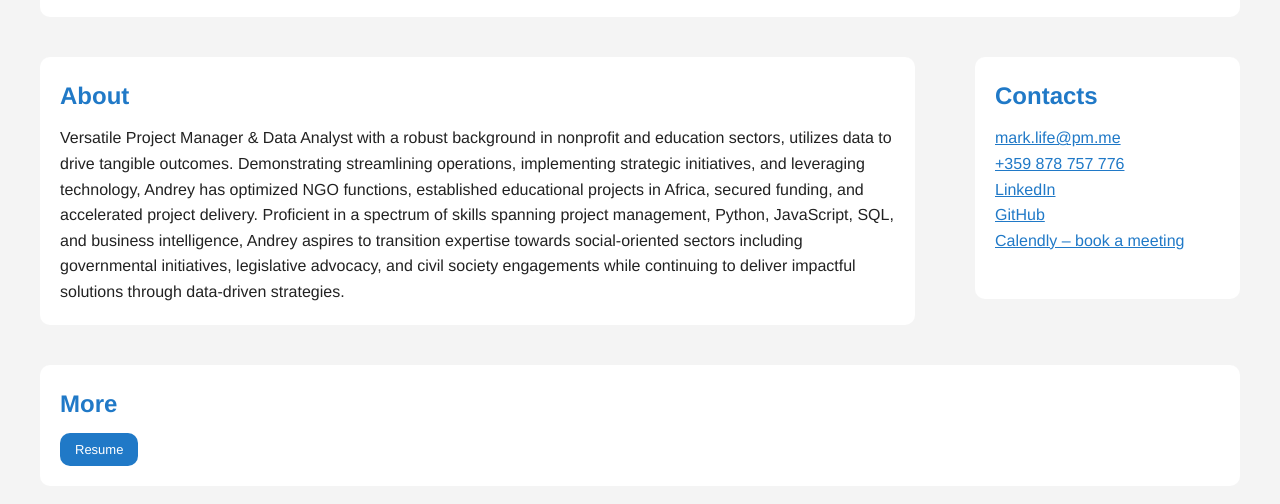
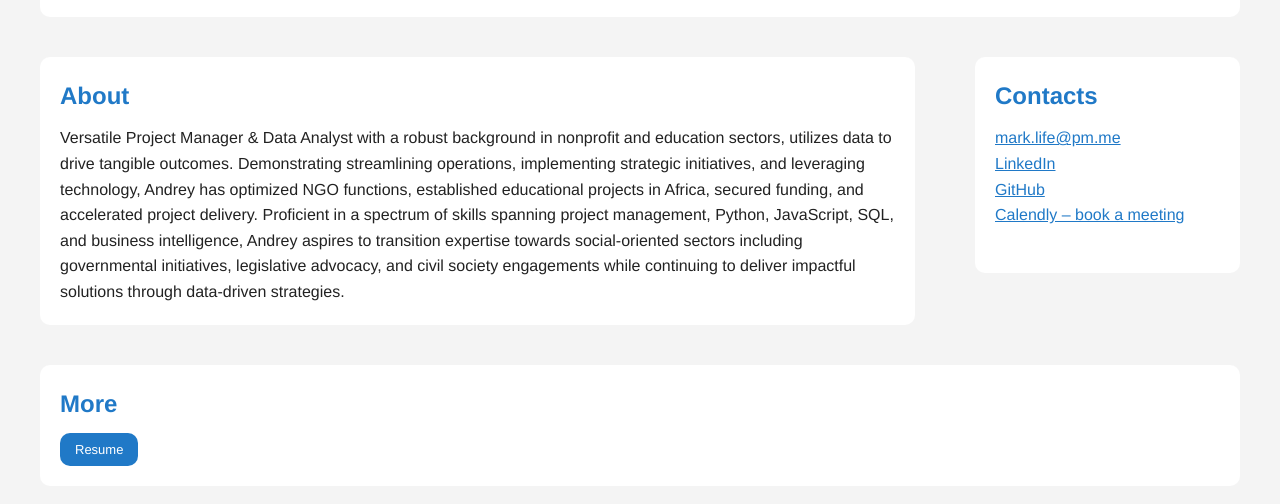
Before and after one commit to Mark-Life/mark-life.github.io, a plain HTML site: page index.html in a window 1280 px wide. Shown: the part 378-882 px from the top of the page. Drawn offline with Linux system fonts and the light colour scheme.

Commit message:
Update contacts.html

```diff
--- a/contacts.html
+++ b/contacts.html
@@ -1,7 +1,6 @@
 <section id="contacts">
   <h2>Contacts</h2>
   <p><a href="mailto:mark.life@pm.me">mark.life@pm.me</a></p>
-  <p><a href="tel:+359878757776">+359 878 757 776</a></p>
   <p><a href="https://www.linkedin.com/in/mark-life" target="_blank">LinkedIn</a></p>
   <p><a href="https://github.com/Mark-Life" target="_blank">GitHub</a></p>
   <p><a href="https://calendly.com/mark-life-108" target="_blank">Calendly – book a meeting</a></p>
```
